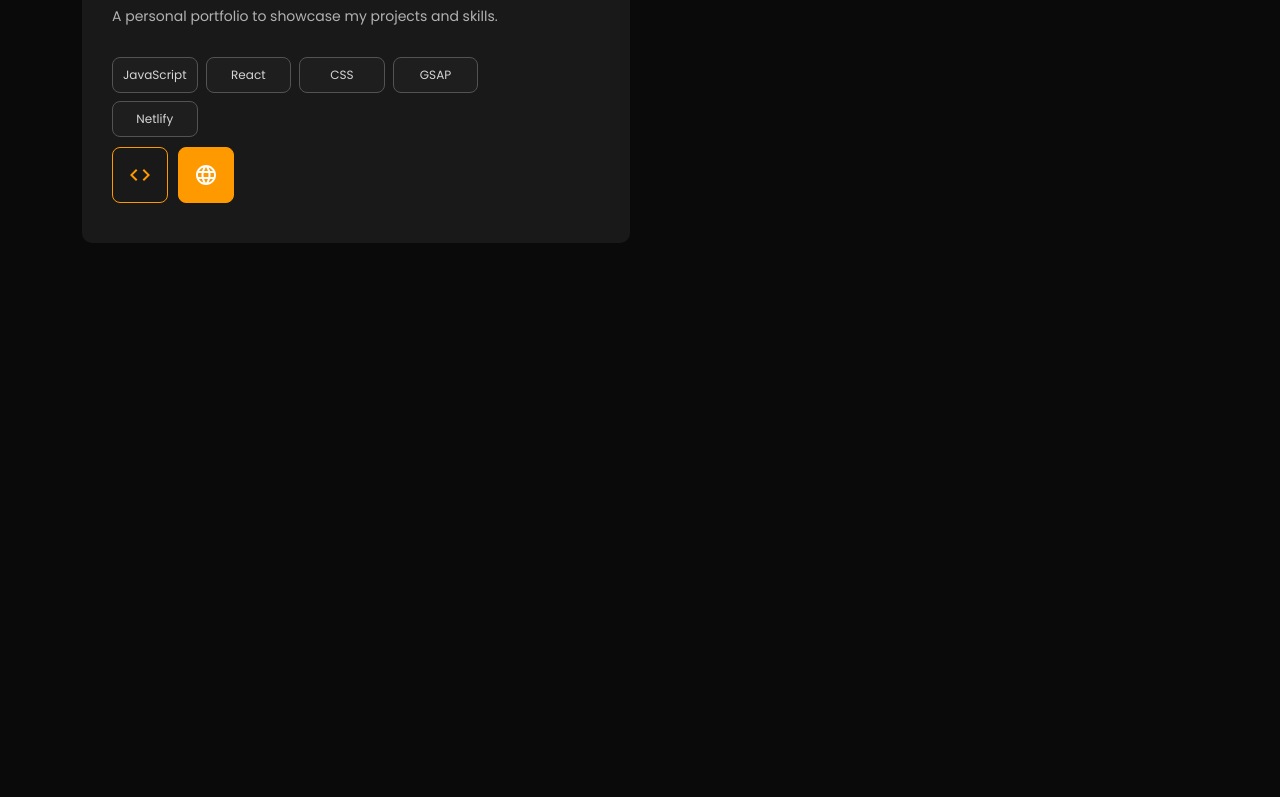
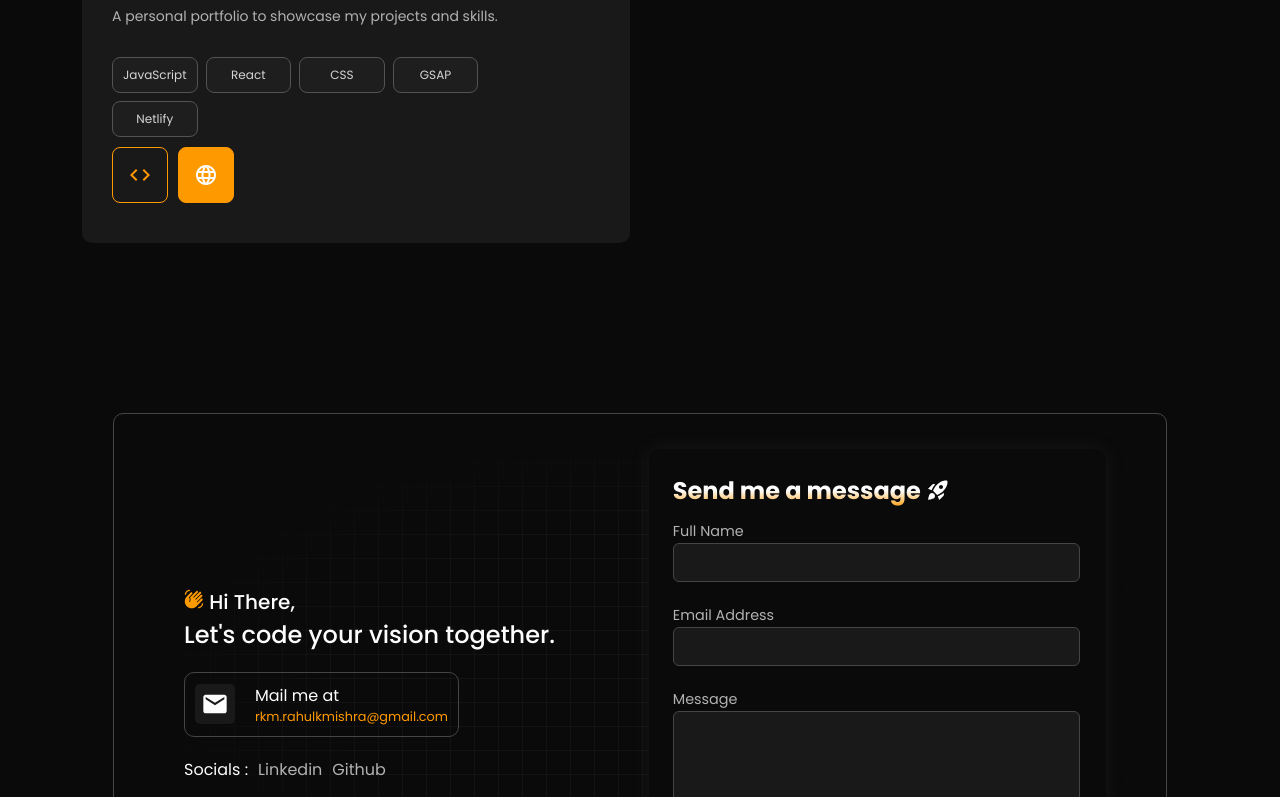
Before and after one commit to TheCyberAtom/PortFolio, a React (Vite) app: page / in a window 1280 px wide. Shown: the part 2003-2800 px from the top of the page. Before the commit the page ends 2316 px from the top, so only its background shows below. Built offline with nearby package versions, Linux system fonts and the light colour scheme.

Commit message:
Added: Contact Component Update: styles

```diff
--- a/src/App.jsx
+++ b/src/App.jsx
@@ -4,6 +4,7 @@ import Navbar from "./components/Navbar/Navbar";
 import Skills from "./components/Skills/Skills";
 import Projects from "./components/Projects/Projects";
 import "./App.css";
+import Contact from "./components/Contact/Contact";
 
 const App = () => {
   return (
@@ -12,6 +13,7 @@ const App = () => {
       <Home />
       <Skills />
       <Projects />
+      <Contact />
     </div>
   );
 };
--- /dev/null
+++ b/src/components/Contact/Contact.css
@@ -0,0 +1,190 @@
+.contact {
+  width: 100%;
+  padding: 20px;
+  margin-top: 30px;
+  display: grid;
+  place-items: center;
+}
+
+.contact-content {
+  width: 85%;
+  position: relative;
+  overflow: hidden;
+  display: flex;
+  align-items: center;
+  justify-content: center;
+  text-align: center;
+  border: 1px solid var(--secondary-color);
+  border-radius: 10px;
+  margin: 50px 0;
+  padding: 25px 50px;
+}
+
+.contact-content-left {
+  z-index: 1;
+  width: 50%;
+  display: flex;
+  flex-direction: column;
+  text-align: left;
+  margin-left: 20px;
+}
+
+.left-details {
+  width: 100%;
+}
+
+.left-details h2:first-child {
+  font-size: 1.25rem;
+}
+.left-details .hello-icon {
+  color: var(--primary-color);
+  font-size: 1.25rem;
+}
+
+.left-details h2 {
+  font-size: 1.5em;
+  font-weight: 500;
+}
+
+.left-email {
+  display: flex;
+  justify-content: center;
+  align-items: center;
+  gap: 20px;
+  margin: 20px 0px;
+  padding: 10px;
+  border-radius: 10px;
+  border: 1px solid var(--secondary-color);
+  width: fit-content;
+}
+
+.email-icon {
+  padding: 2px 6px;
+  border-radius: 5px;
+  background-color: var(--background-color-2);
+}
+
+.email-text {
+  display: flex;
+  flex-direction: column;
+  justify-content: center;
+  align-items: start;
+}
+.email-text a {
+  font-size: 0.8em;
+  color: var(--primary-color);
+}
+
+.left-socials {
+  display: flex;
+  /* justify-content: center; */
+  gap: 10px;
+  color: var(--grey-color);
+}
+.left-socials p {
+  display: block;
+  color: var(--text-color);
+}
+
+.left-socials a:hover {
+  color: var(--primary-color);
+}
+
+.contact-content-right {
+  z-index: 1;
+  width: 50%;
+  display: flex;
+  flex-direction: column;
+  text-align: left;
+  padding: 2.5%;
+  margin: 10px;
+  border-radius: 10px;
+  box-shadow: 0px 0px 20px 0px rgba(145, 145, 145, 0.1);
+  background-color: var(--background-color);
+}
+
+.contact-content-right .title {
+  display: flex;
+  align-items: center;
+  gap: 5px;
+}
+
+.contact-content-right h2 {
+  background: linear-gradient(
+    to bottom,
+    var(--text-color) 50%,
+    var(--primary-color) 100%
+  );
+  -webkit-background-clip: text;
+  -webkit-text-fill-color: transparent;
+  background-clip: text;
+  color: transparent;
+}
+
+.contact-content-right label {
+  font-size: 0.9rem;
+  color: var(--grey-color);
+}
+
+.contact-content-right .input-group {
+  width: 96%;
+  padding: 10px 0px;
+}
+
+.input-group input,
+.input-group textarea {
+  all: unset;
+  width: 100%;
+  padding: 6px 6px;
+  font-size: 1rem;
+  border: 1px solid var(--secondary-color);
+  background-color: var(--background-color-2);
+  border-radius: 6px;
+}
+
+.input-group input:focus,
+.input-group textarea:focus {
+  border: 1px solid var(--primary-color);
+}
+
+.send-btn {
+  display: flex;
+  align-items: center;
+  gap: 6px;
+  padding: 8px 45px;
+  border-radius: 6px;
+  font-size: 1.1rem;
+  font-weight: 500;
+  margin: 5px 0px;
+}
+
+.send-btn .send-icon {
+  width: 18px;
+}
+
+.copyright {
+  color: var(--secondary-color);
+}
+
+/* Grid mask */
+
+.grid-mask {
+  position: absolute;
+  z-index: 0;
+  inset: 0;
+  height: 100%;
+  width: 100%;
+  background-image: linear-gradient(to right, #80808012 1px, transparent 1px),
+    linear-gradient(to bottom, #80808012 1px, transparent 1px);
+  background-size: 24px 24px;
+  -webkit-mask-image: radial-gradient(
+    ellipse 50% 50% at 50% 50%,
+    #000 60%,
+    transparent 100%
+  );
+  mask-image: radial-gradient(
+    ellipse 50% 50% at 50% 50%,
+    #000 60%,
+    transparent 100%
+  );
+}
--- /dev/null
+++ b/src/components/Contact/Contact.jsx
@@ -0,0 +1,89 @@
+import React from "react";
+import SendIcon from "@mui/icons-material/Send";
+import EmailIcon from "@mui/icons-material/Email";
+import WavingHandIcon from "@mui/icons-material/WavingHand";
+import RocketLaunchIcon from "@mui/icons-material/RocketLaunch";
+import "./Contact.css";
+
+const Contact = () => {
+  return (
+    <div className="contact" id="contact">
+      <div className="contact-content">
+        <div className="grid-mask"></div>
+        <div className="contact-content-left">
+          <div className="left-details">
+            <h2>
+              <WavingHandIcon className="hello-icon" /> Hi There,
+            </h2>
+            <h2>Let's code your vision together.</h2>
+          </div>
+          <div className="left-email">
+            <EmailIcon sx={{ fontSize: "2.5em" }} className="email-icon" />
+            <div className="email-text">
+              <p>Mail me at</p>
+              <a href="mailto:rkm.rahulkmishra@gmail.com">
+                rkm.rahulkmishra@gmail.com
+              </a>
+            </div>
+          </div>
+          <div className="left-socials">
+            <p>Socials : </p>
+            <a
+              href="https://www.linkedin.com/in/thecyberatom/"
+              aria-label="github profile"
+              target="_blank"
+              rel="noopener noreferrer"
+            >
+              Linkedin
+            </a>
+            <a
+              href="https://github.com/TheCyberAtom"
+              aria-label="github profile"
+              target="_blank"
+              rel="noopener noreferrer"
+            >
+              Github
+            </a>
+          </div>
+        </div>
+        <div className="contact-content-right">
+          <div className="title">
+            <h2>Send me a message</h2>
+            <RocketLaunchIcon className="rocket-icon" />
+          </div>
+          <form>
+            <div className="name-group input-group">
+              <label name="name" id="name">
+                Full Name
+              </label>
+              <br />
+              <input type="text" required />
+            </div>
+            <div className="email-group input-group">
+              <label name="email" id="email">
+                Email Address
+              </label>
+              <br />
+              <input type="email" name="email" id="email" />
+            </div>
+            <div className="message-group input-group">
+              <label name="message" id="message">
+                Message
+              </label>
+              <br />
+              <textarea name="message" id="message" rows="4"></textarea>
+            </div>
+            <button type="submit" className="primary-button send-btn">
+              Send <SendIcon className="send-icon" />
+            </button>
+          </form>
+        </div>
+      </div>
+      <span className="copyright">
+        <i>&#169; 2024 | All rights reserved. Made by Rahul Kumar Mishra</i>
+      </span>
+    </div>
+  );
+};
+
+export default Contact;
--- a/src/components/Home/Home.css
+++ b/src/components/Home/Home.css
@@ -151,33 +151,3 @@
     transparent 100%
   );
 }
-
-/* Dot Pattern Style */
-
-.dot {
-  position: absolute;
-  inset: 0;
-  height: 100%;
-  width: 100%;
-  background-image: radial-gradient(#e5e7eb 1px, transparent 1px);
-  background-size: 16px 16px;
-}
-
-.dot-mask {
-  position: absolute;
-  inset: 0;
-  height: 100%;
-  width: 100%;
-  background-image: radial-gradient(#e5e7eb 1px, transparent 1px);
-  background-size: 16px 16px;
-  -webkit-mask-image: radial-gradient(
-    ellipse 50% 50% at 50% 50%,
-    #000 60%,
-    transparent 100%
-  );
-  mask-image: radial-gradient(
-    ellipse 50% 50% at 50% 50%,
-    #000 60%,
-    transparent 100%
-  );
-}
--- a/src/index.css
+++ b/src/index.css
@@ -27,6 +27,7 @@ body {
   overflow-y: auto;
   font-family: "Poppins", sans-serif;
   color: var(--text-color);
+  scroll-behavior: smooth;
 }
 
 a {
@@ -57,7 +58,6 @@ a {
   transition: all 0.6s;
 }
 .secondary-button:hover {
-  color: var(--grey-color);
   border: 1px solid var(--primary-color);
 }
 
```
